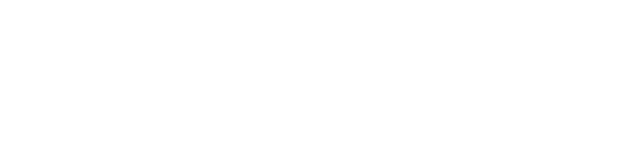
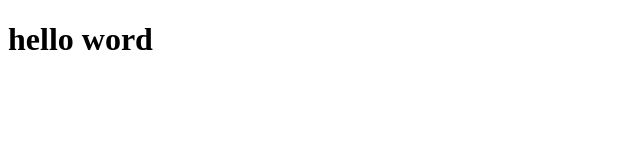
Before and after one commit to MattiaUsai/htmlcss-hello, a plain HTML site: page index.html in a window 1280 px wide. Shown: the whole page, without its empty margins (0-640 px from the left). Drawn offline with Linux system fonts and the light colour scheme.

Commit message:
added hello word

```diff
--- a/index.html
+++ b/index.html
@@ -6,6 +6,6 @@
     <title>Document</title>
 </head>
 <body>
-
+    <H1>hello word</H1>
 </body>
 </html>
```
